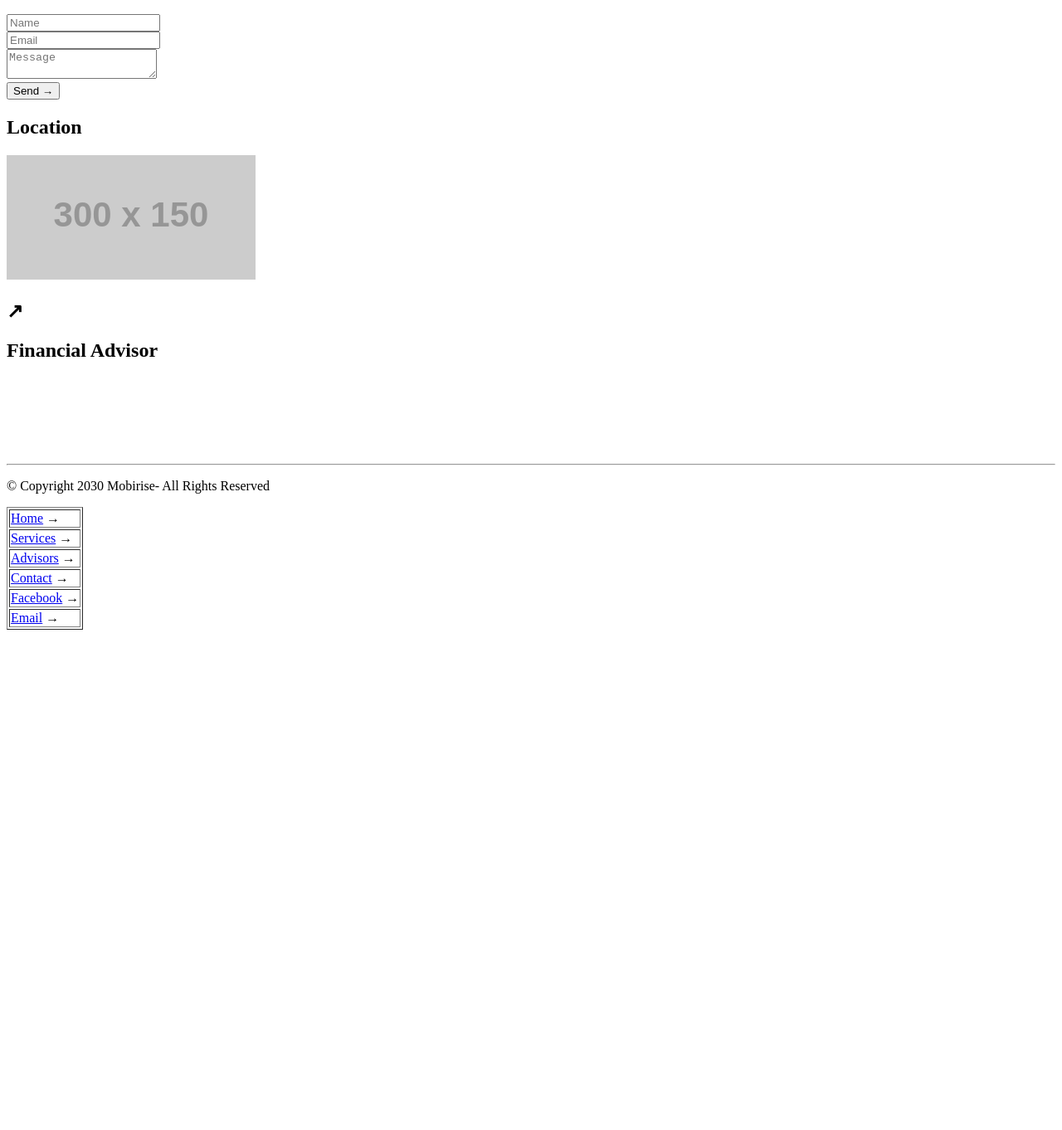
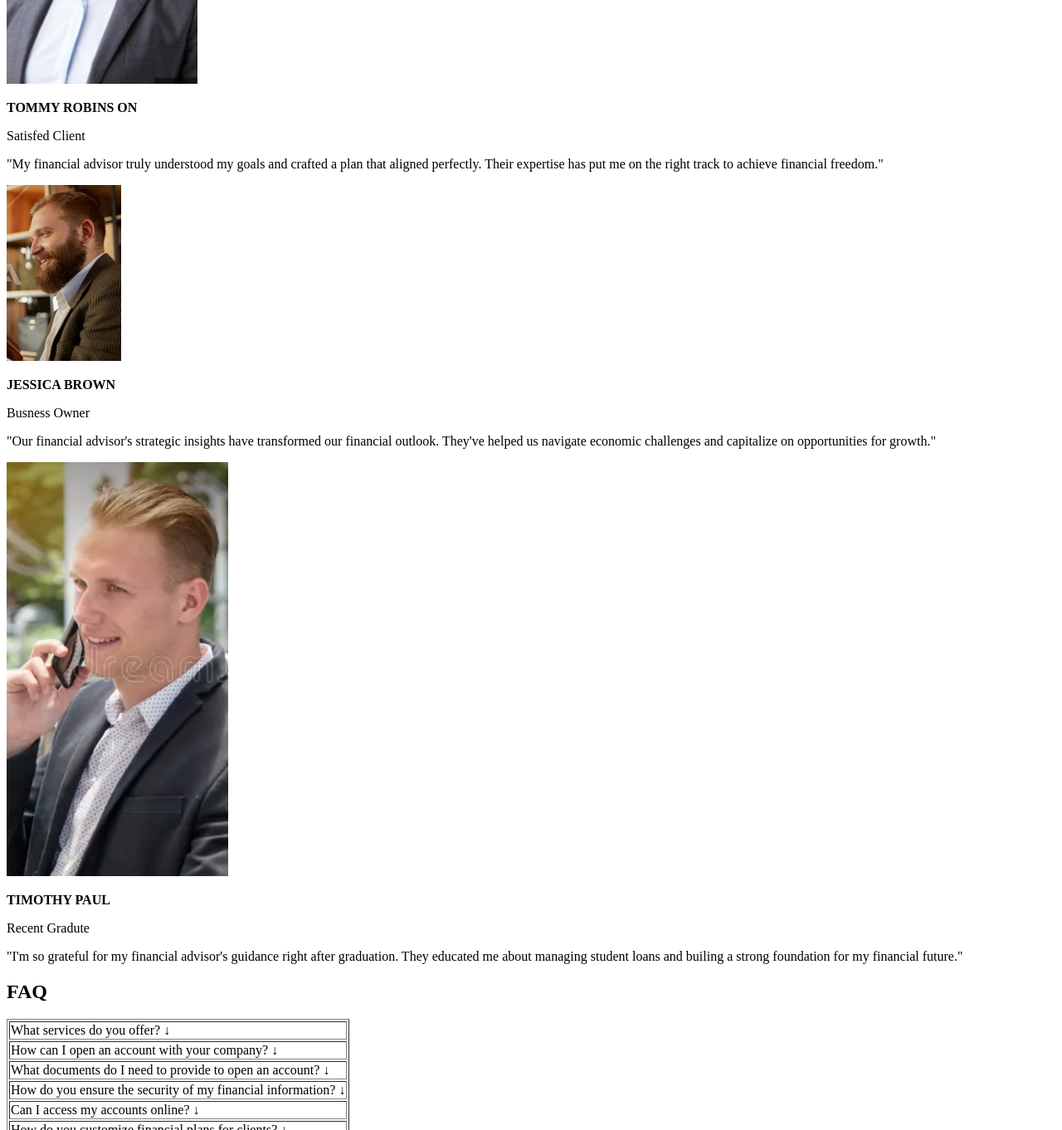
Before and after one commit to bharat-shukla/bharat_credera, a plain HTML site: page index.html in a window 1280 px wide. Shown: the part 3302-4664 px from the top of the page at 83% size. Before the commit the page ends 4069 px from the top, so only its background shows below. Drawn offline with Linux system fonts and the light colour scheme; placeholder pictures from the web are drawn by us.

Commit message:
umesh final

```diff
--- a/index.html
+++ b/index.html
@@ -130,6 +130,53 @@
         </div>
     </section>
 
+    <section class="info-card">
+
+        <article class="card-1">
+            <div class="left">
+                <img src="images/image1.png" alt="Tommy Robins pic">
+                <p><b>TOMMY ROBINS ON</b></p>
+                <p>Satisfed Client</p>
+            </div>
+            <div class="right">
+                <p>"My financial advisor truly understood my goals and crafted a plan
+                    that aligned perfectly. Their expertise has put me on the right
+                     track to achieve financial freedom."
+                </p>
+            </div>
+        </article>
+
+        <article class="card-2">
+            <div class="left">
+                <img src="images/image2.png" alt="JESSICA BROWN pic">
+                <p><b>JESSICA BROWN</b></p>
+                <p>Busness Owner</p>
+            </div>
+            <div class="right">
+                <p>"Our financial advisor's strategic insights have transformed our
+                    financial outlook. They've helped us navigate economic challenges and
+                    capitalize on opportunities for growth."
+                </p>
+            </div>
+        </article>
+
+        <article class="card-3">
+            <div class="left">
+                <img src="images/image3.png" alt="TIMOTHY PAUL pic">
+                <p><b>TIMOTHY PAUL</b></p>
+                <p>Recent Gradute</p>
+            </div>
+
+            <div class="right">
+                <p>"I'm so grateful for my financial advisor's guidance right after
+                    graduation. They educated me about managing student loans and
+                    builing a strong foundation for my financial future."
+                </p>
+            </div>
+        </article>
+
+    </section>
+
     <section class="questions">
         <h2>FAQ</h2>
         <table border="1" border-color="white">
@@ -161,6 +208,7 @@
 
         </form>
     </section>
+
 
     <section class="loacation">
         <h1>Location</h1>
```
Also changed, not shown: images/image1.png (added), images/image2.png (added), images/image3.png (added).
